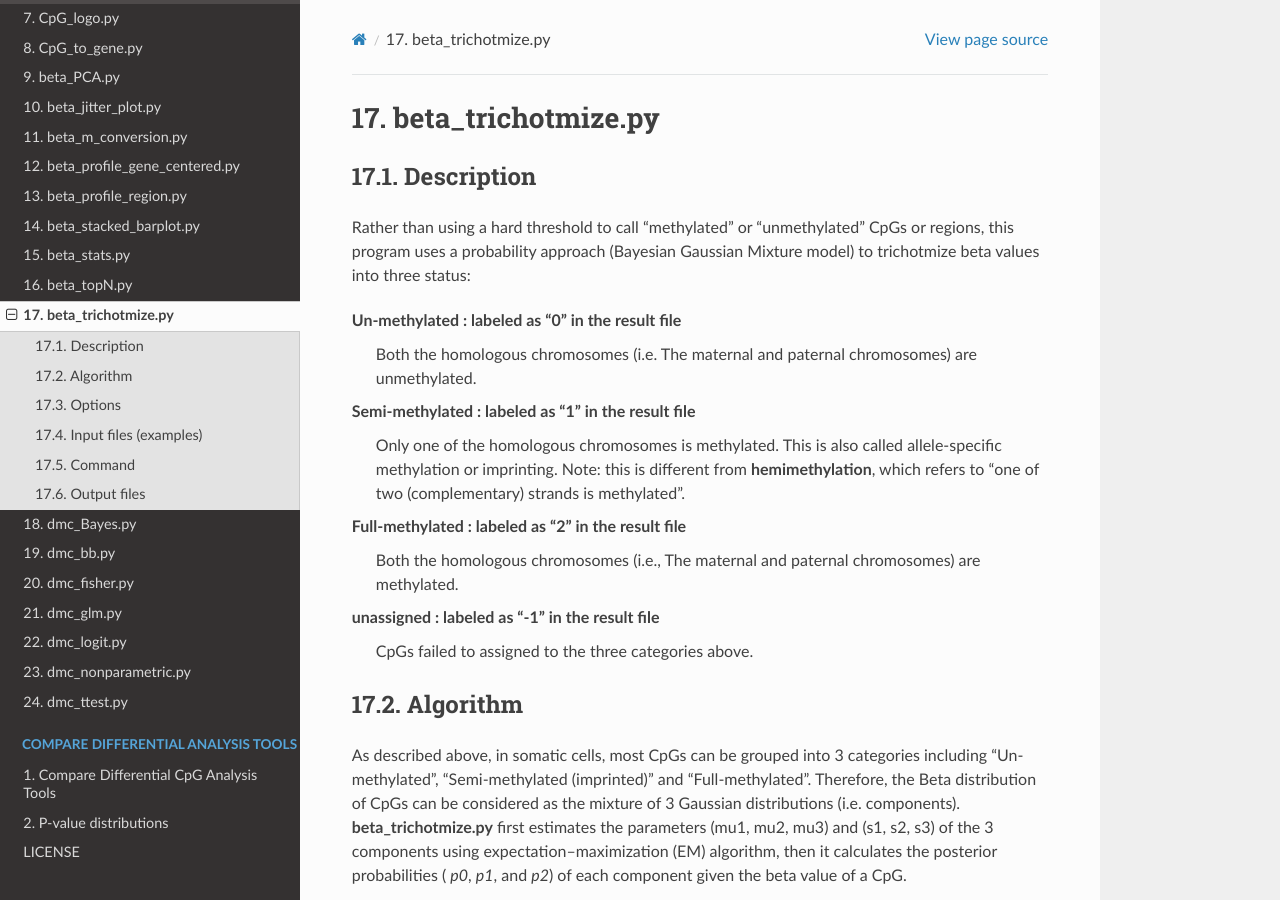
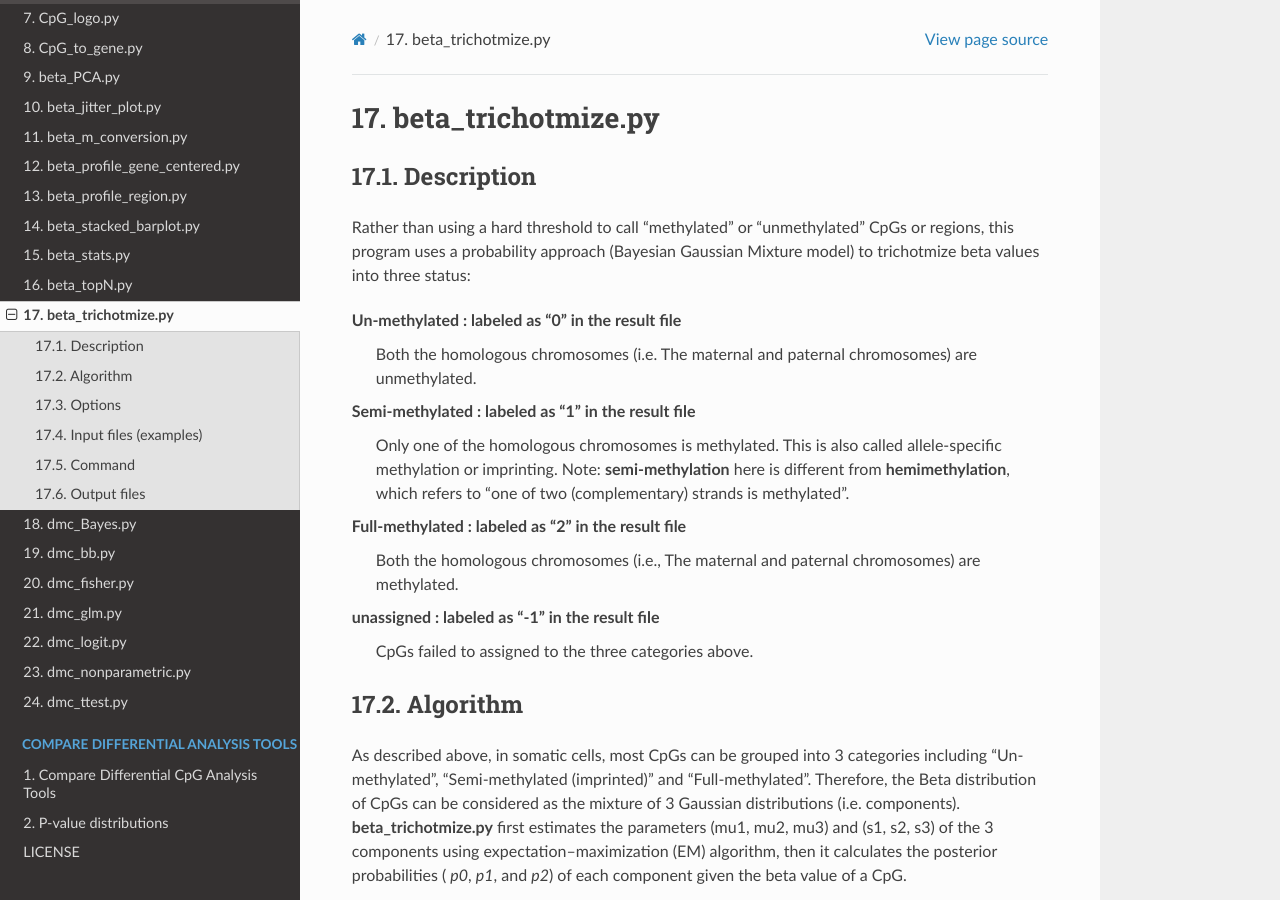
Before and after one commit to liguowang/cpgtools, a Sphinx documentation site: the page built from docs/source/demo/beta_trichotmize.rst, in a window 1280 px wide and 900 px high. Built offline with Sphinx 7.4.7 and the Read the Docs theme 2.0.0, drawn with Linux system fonts in a browser that asks for light colours.

Commit message:
Update beta_trichotmize.rst

```diff
--- a/docs/source/demo/beta_trichotmize.rst
+++ b/docs/source/demo/beta_trichotmize.rst
@@ -9,7 +9,7 @@ Rather than using a hard threshold to call "methylated" or "unmethylated" CpGs o
 	Both the homologous chromosomes (i.e. The maternal and paternal chromosomes) are unmethylated.
 **Semi-methylated** : labeled as "1" in the result file
 	Only one of the homologous chromosomes is methylated. This is also called allele-specific
-	methylation or imprinting. Note: this is different from **hemimethylation**, which refers
+	methylation or imprinting. Note: **semi-methylation** here is different from **hemimethylation**, which refers
 	to "one of two (complementary) strands is methylated".
 **Full-methylated** : labeled as "2" in the result file
 	Both the homologous chromosomes (i.e., The maternal and paternal chromosomes) are methylated.
```
